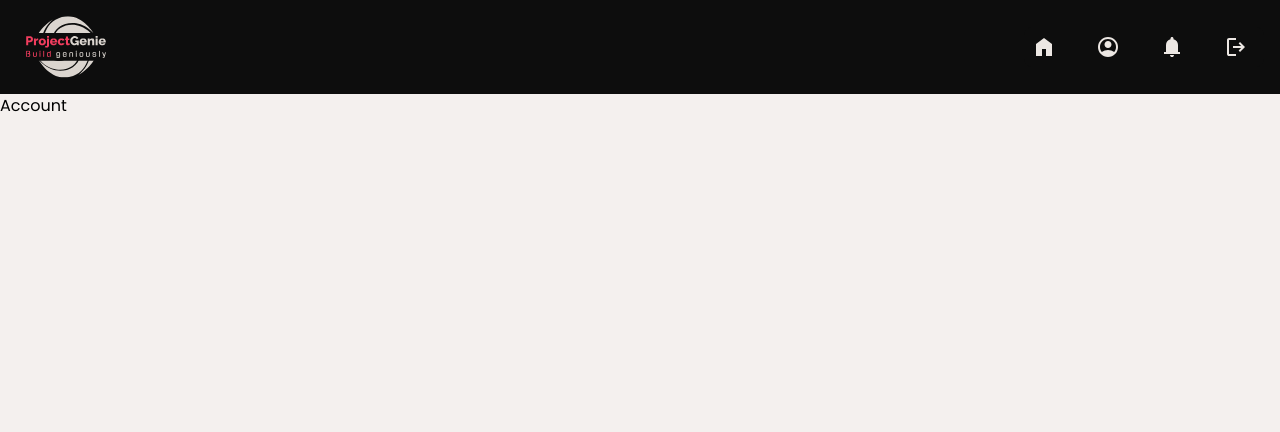
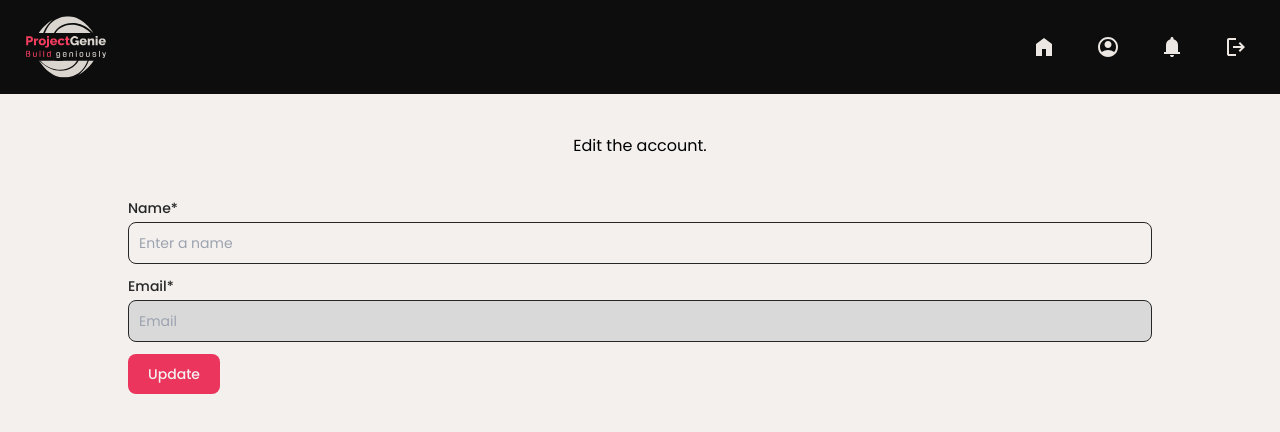
Before and after one commit to project-genie/frontend, a Next.js app: page /account in a window 1280 px wide. Shown: the top 432 px of the page. Built offline with nearby package versions, Linux system fonts and the light colour scheme; no server answers.

Commit message:
add(account): :rice: account update page.

```diff
--- a/pages/account/index.jsx
+++ b/pages/account/index.jsx
@@ -1,8 +1,21 @@
 import React from "react";
 import MainLayout from "../components/layout/MainLayout";
+import AccountUpdateForm from "../components/AccountUpdateForm";
 
 const Account = () => {
-  return <MainLayout>Account</MainLayout>;
+  return (
+    <MainLayout>
+      {" "}
+      <div className="flex flex-col justify-center items-center">
+        <div className="flex justify-center items-center mt-10">
+          <p className="text-base">Edit the account.</p>
+        </div>
+        <div className="w-[80%] bg-secondary-50 rounded-lg mt-10">
+          <AccountUpdateForm />
+        </div>
+      </div>
+    </MainLayout>
+  );
 };
 
 export default Account;
--- /dev/null
+++ b/pages/components/AccountUpdateForm.jsx
@@ -0,0 +1,97 @@
+import React, { useState, useEffect } from "react";
+import { useFormik } from "formik";
+import axios from "axios";
+import { toast } from "react-toastify";
+import Spinner from "./Spinner";
+import TextInput from "./TextInput";
+
+const AccountUpdateForm = () => {
+  const [loading, setLoading] = useState(false);
+  const [user, setUser] = useState({});
+  const getUser = async () => {
+    await axios
+      .get(`http://localhost:8080/api/users/me`, {
+        withCredentials: true,
+      })
+      .then((res) => {
+        setUser(res.data.data);
+      })
+      .catch((err) => {
+        console.log(err.response);
+      });
+  };
+
+  useEffect(() => {
+    getUser();
+  }, []);
+
+  const formik = useFormik({
+    enableReinitialize: true,
+    initialValues: [
+      {
+        name: user.name ? user.name : "",
+        email: user.email ? user.email : "",
+      },
+    ],
+    onSubmit: async (values) => {
+      try {
+        setLoading(true);
+        await axios.put(`http://localhost:8080/api/users/${user.id}`, values, {
+          withCredentials: true,
+        });
+        setLoading(false);
+        toast.success("Account updated successfully.");
+        setTimeout(() => {
+          window.location.reload();
+        }, 2000);
+      } catch (error) {
+        setLoading(false);
+        toast.error(error.response.data.message);
+      }
+    },
+  });
+
+  useEffect(() => {
+    formik.setValues({
+      name: user.name,
+      email: user.email,
+    });
+  }, [user]);
+
+  return (
+    <div>
+      <form onSubmit={formik.handleSubmit}>
+        <TextInput
+          id="name"
+          type="text"
+          label="Name"
+          placeholder="Enter a name"
+          onChange={formik.handleChange}
+          value={formik.values.name}
+          required={true}
+        />
+        <TextInput
+          id="email"
+          type="email"
+          label="Email"
+          placeholder="Email"
+          onChange={formik.handleChange}
+          value={formik.values.email}
+          disabled={true}
+          required={true}
+        />
+
+        <div className="flex justify-between items-center">
+          <button
+            type="submit"
+            className="text-neutral-50 bg-primary-500 hover:bg-primary-600 focus:ring-4 focus:outline-none focus:ring-primary-500 font-medium rounded-lg text-sm w-full sm:w-auto px-5 py-2.5 text-center"
+          >
+            {loading ? <Spinner /> : <p>Update</p>}
+          </button>
+        </div>
+      </form>
+    </div>
+  );
+};
+
+export default AccountUpdateForm;
--- a/pages/components/OrganizationUpdateForm.jsx
+++ b/pages/components/OrganizationUpdateForm.jsx
@@ -1,4 +1,4 @@
-import React, { useState, useEffect, useMemo } from "react";
+import React, { useState, useEffect } from "react";
 import { useFormik } from "formik";
 import axios from "axios";
 import { toast } from "react-toastify";
--- a/pages/components/TaskExtendedChunk.jsx
+++ b/pages/components/TaskExtendedChunk.jsx
@@ -4,7 +4,7 @@ const TaskExtendedChunk = ({ description, text }) => {
   return (
     <div className="my-2 py-2">
       <p className="font-bold text-xs text-secondary-700">{description}</p>
-      <p className="text-neutral-800">{text}</p>
+      <p className="text-neutral-800 text-sm">{text}</p>
     </div>
   );
 };
```
